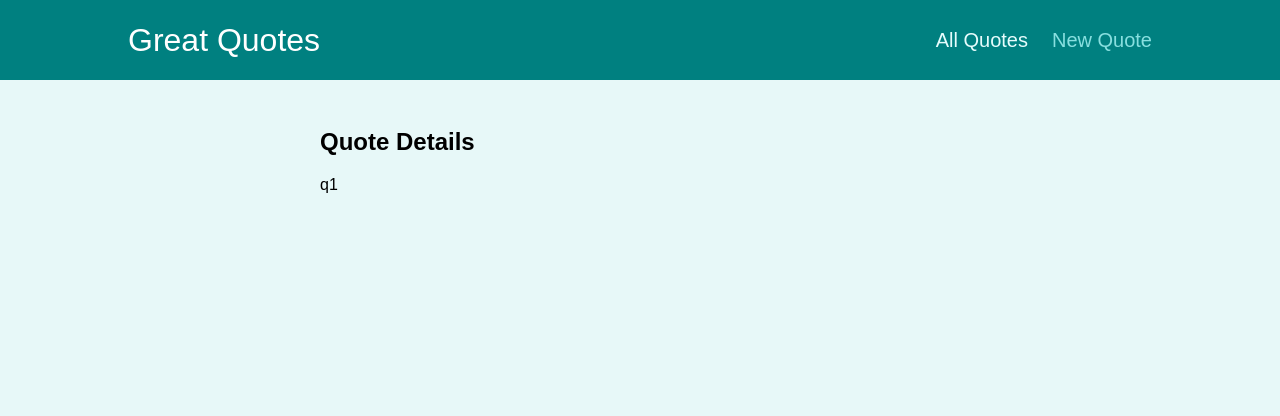
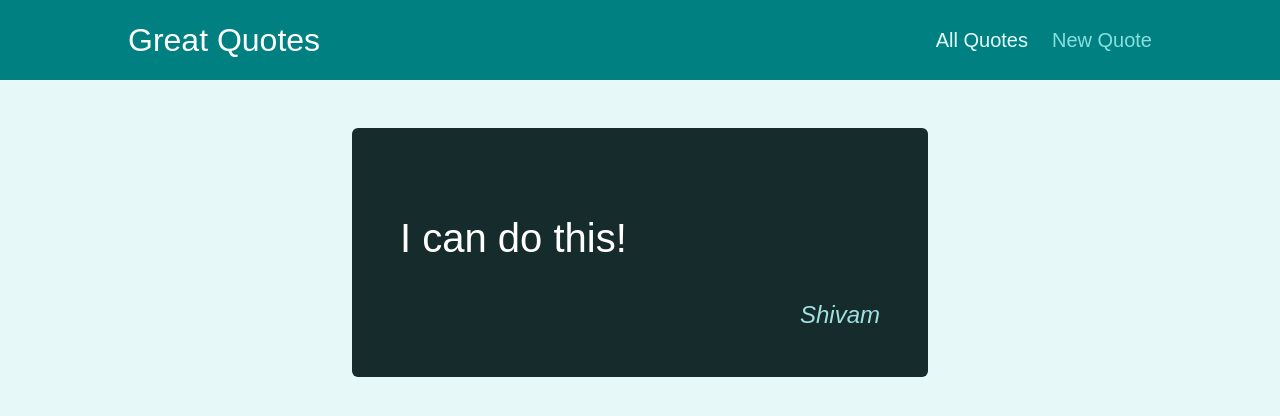
Before and after one commit to iShivam2012/QuotesRoutingProject, a React (Create React App) app: page /quotes/q1 in a window 1280 px wide. Shown: the top 416 px of the page. Built offline with nearby package versions, Linux system fonts and the light colour scheme.

Commit message:
implemented newQuote QuoteDetails and allQuote and also used QuoteForm

```diff
--- a/src/components/quotes/QuoteItem.js
+++ b/src/components/quotes/QuoteItem.js
@@ -1,4 +1,5 @@
-import classes from './QuoteItem.module.css';
+import classes from "./QuoteItem.module.css";
+import { Link } from "react-router-dom";
 
 const QuoteItem = (props) => {
   return (
@@ -9,9 +10,9 @@ const QuoteItem = (props) => {
         </blockquote>
         <figcaption>{props.author}</figcaption>
       </figure>
-      <a className='btn'>
+      <Link to={`/quotes/${props.id}`} className="btn">
         View Fullscreen
-      </a>
+      </Link>
     </li>
   );
 };
--- a/src/pages/AllQuotes.js
+++ b/src/pages/AllQuotes.js
@@ -1,4 +1,11 @@
+import QuoteList from "../components/quotes/QuoteList";
+
+const DUMMY_DATA = [
+  { id: "q1", author: "Shivam", text: "I can do this!" },
+  { id: "q2", author: "Lord Shivam", text: "I can do this all day and night!" },
+];
+
 const AllQuotes = () => {
-  return <h1>All quotes</h1>;
+  return <QuoteList quotes={DUMMY_DATA} />;
 };
 export default AllQuotes;
--- a/src/pages/NewQuote.js
+++ b/src/pages/NewQuote.js
@@ -1,11 +1,10 @@
-import { useParams } from "react-router-dom";
+import QuoteForm from "../components/quotes/QuoteForm";
 
 const NewQuote = () => {
-  const params = useParams();
-  return (
-    <div>
-      <h1>New Quote</h1>
-    </div>
-  );
+  const onAddHandler = (quoteData) => {
+    console.log(quoteData);
+  };
+
+  return <QuoteForm onAddQuote={onAddHandler} />;
 };
 export default NewQuote;
--- a/src/pages/QuoteDetails.js
+++ b/src/pages/QuoteDetails.js
@@ -1,12 +1,24 @@
 import { Route, useParams } from "react-router-dom";
 import Comments from "../components/comments/Comments";
+import NoQuotesFound from "../components/quotes/NoQuotesFound";
+import HighLightedQuote from "../components/quotes/HighlightedQuote";
+
+const DUMMY_DATA = [
+  { id: "q1", author: "Shivam", text: "I can do this!" },
+  { id: "q2", author: "Lord Shivam", text: "I can do this all day and night!" },
+];
 
 const QuoteDetails = () => {
   const params = useParams();
+  const quote = DUMMY_DATA.find((quote) => quote.id === params.quotesId);
+
+  if (!quote) {
+    return <NoQuotesFound />;
+  }
+
   return (
     <section>
-      <h1>Quote Details</h1>
-      <p>{params.quotesId}</p>
+      <HighLightedQuote text={quote.text} author={quote.author} />
       {/* <Route path="/quotes/:quotesId/comments"> */}
       <Route path={`/quotes/${params.quotesId}/comments`}>
         <Comments />
```
Also changed, not shown: src/components/quotes/QuoteForm.js (+9 -9 lines), 1 other file (tests, documents, lock files or other folders).
